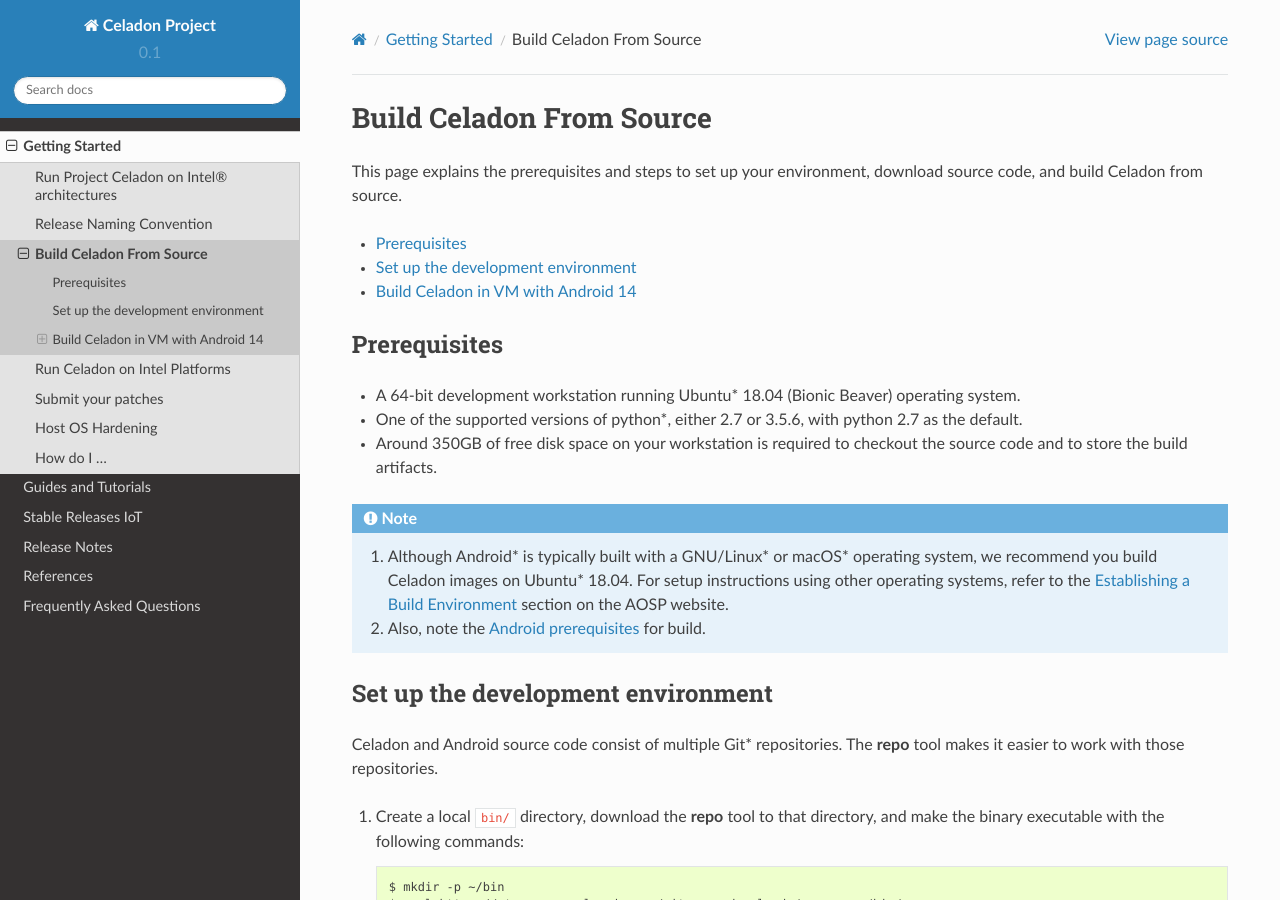
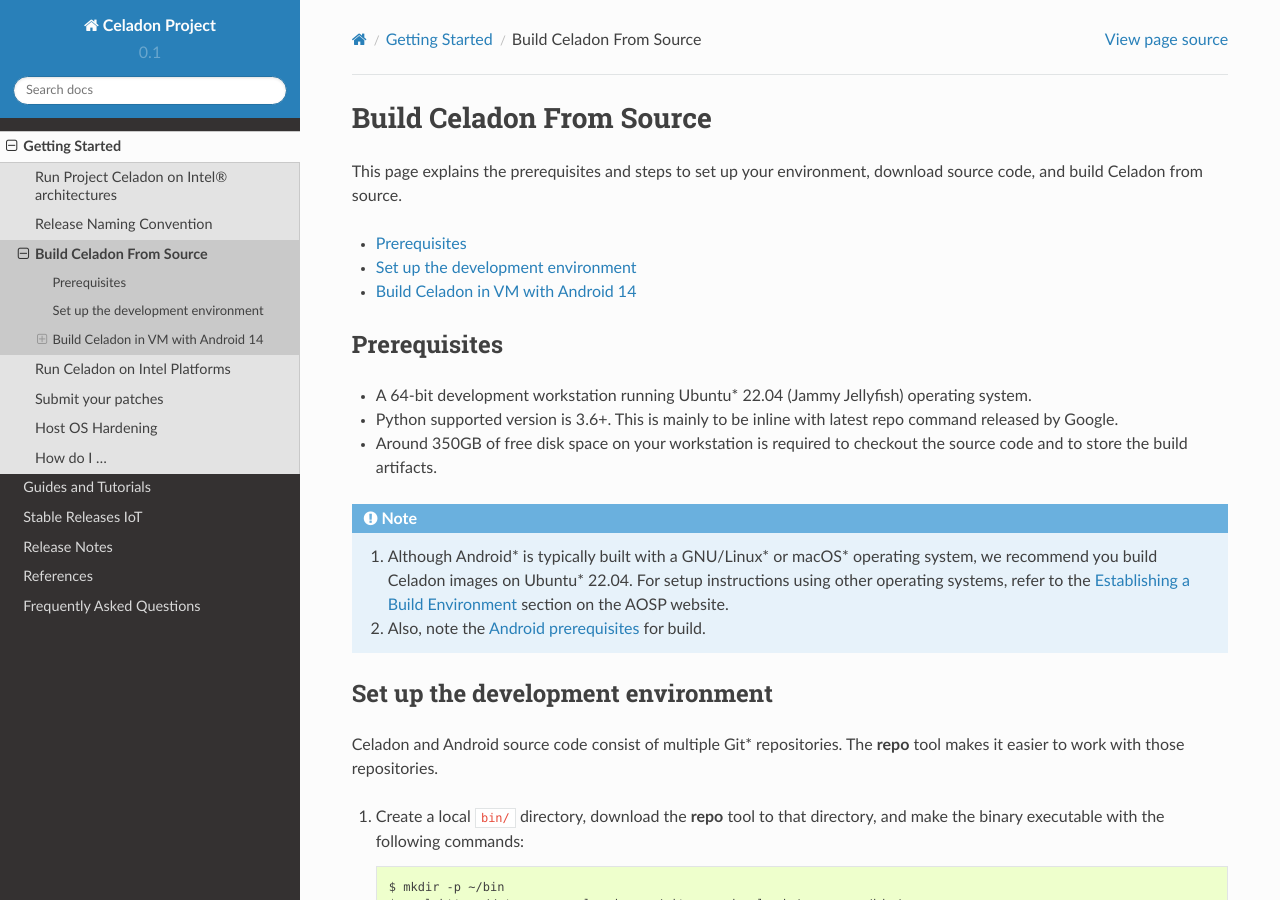
Before and after one commit to projectceladon/celadon-documentation, a Sphinx documentation site: the page built from source/getting-started/build-source.rst, in a window 1280 px wide and 900 px high. Built offline with Sphinx 7.4.7 and the Read the Docs theme 2.0.0, drawn with Linux system fonts in a browser that asks for light colours; pages that are not in the unit, such as notebooks, are missing from menus.

Commit message:
Updated Ubuntu 18.04 reference to Ubuntu 22.04

```diff
--- a/source/getting-started/build-source.rst
+++ b/source/getting-started/build-source.rst
@@ -13,18 +13,17 @@
 Prerequisites
 *************
 
-* A 64-bit development workstation running Ubuntu\* 18.04 (Bionic Beaver)
+* A 64-bit development workstation running Ubuntu\* 22.04 (Jammy Jellyfish)
   operating system.
 
-* One of the supported versions of python\*, either 2.7 or 3.5.6, with
-  python 2.7 as the default.
+* Python supported version is 3.6+. This is mainly to be inline with latest repo command released by Google.
 
 * Around 350GB of free disk space on your workstation is required to
   checkout the source code and to store the build artifacts.
 
 .. note::
    #. Although Android\* is typically built with a GNU/Linux\* or macOS\*
-      operating system, we recommend you build |C| images on Ubuntu\* 18.04.
+      operating system, we recommend you build |C| images on Ubuntu\* 22.04.
       For setup instructions using other operating systems, refer to the
       `Establishing a Build Environment <https://source.android.com/setup/build/initializing>`_ section on the AOSP website.
    #. Also, note the `Android prerequisites <https://source.android.com/setup/build/requirements>`_ for build.
```
